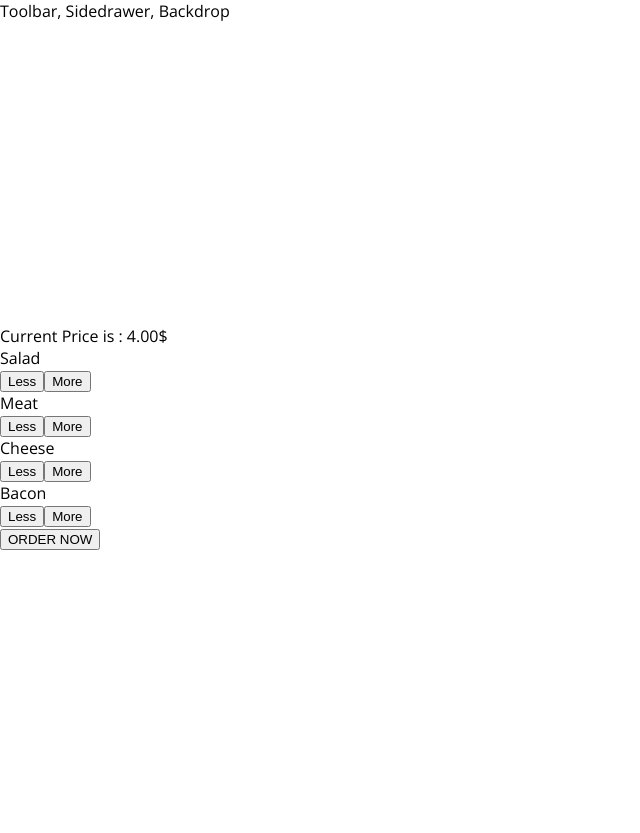
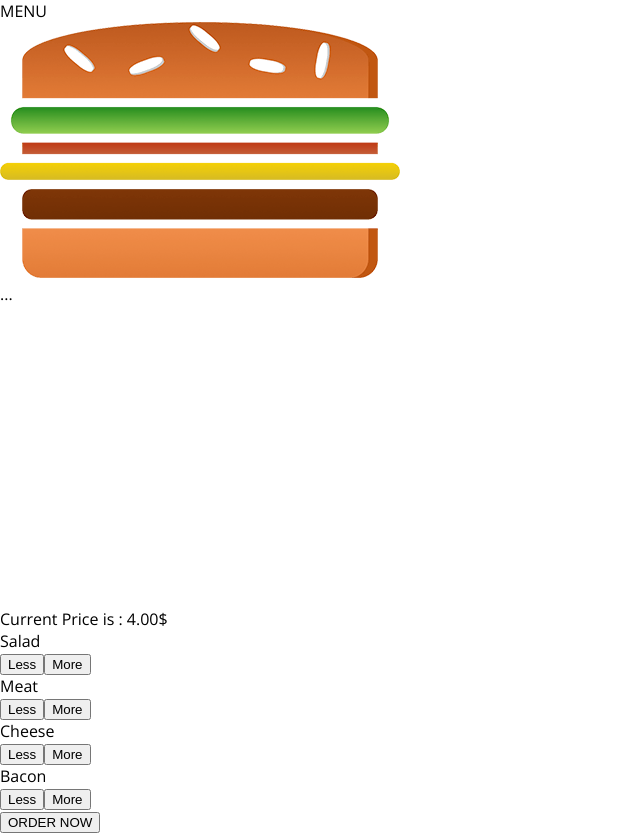
Before and after one commit to tarook1994/my-burger_builder_v1, a React app: page / in a window 1280 px wide. Shown: the whole page, without its empty margins (0-640 px from the left). Before the commit the page ends 800 px from the top, so only its background shows below. Built offline with nearby package versions, Linux system fonts and the light colour scheme.

Commit message:
Added toolbar with logo

```diff
--- a/src/components/Layout/Layout.css
+++ b/src/components/Layout/Layout.css
@@ -1,3 +1,3 @@
 .content {
-    margin-top: 16px;
+    margin-top: 72px;
 }
--- a/src/components/Layout/Layout.js
+++ b/src/components/Layout/Layout.js
@@ -1,6 +1,7 @@
 import React from 'react'
 import AUX from '../../hoc/auxilary'
 import classes from './Layout.css'
+import Toolbar from '../Navigation/Toolbar/Toolbar'
 
 const layout = (props) => {
 
@@ -8,9 +9,7 @@
 
         <AUX>
 
-            <div>
-            Toolbar, Sidedrawer, Backdrop
-            </div>
+            <Toolbar/>
 
             <main className={classes.content}>
                 {props.children}
--- /dev/null
+++ b/src/components/Logo/Logo.css
@@ -0,0 +1,12 @@
+.Logo {
+    background-color: white;
+    padding : 8px;
+    height: 80%;
+    box-sizing: border-box;
+    border-radius: 5px;
+}
+
+
+.Logo img {
+    height: 100%;
+}
--- /dev/null
+++ b/src/components/Logo/Logo.js
@@ -0,0 +1,16 @@
+import React from 'react';
+import Image from '../../assets/Images/burger-logo.png'
+import classes from './Logo.css'
+
+
+
+const logo = (props) => {
+    return (
+        <div className={classes.Logo}>
+            <img src={Image } alt={"My Image"}></img>
+    </div >
+    )
+
+}
+
+export default logo;
--- /dev/null
+++ b/src/components/Navigation/Toolbar/Toolbar.css
@@ -0,0 +1,19 @@
+.Toolbar {
+    height: 56px;
+    width: 100%;
+    position: fixed;
+    top: 0;
+    left: 0;
+    background-color: #703B09;
+    display: flex;
+    justify-content: space-between;
+    align-items: center;
+    padding: 0 20px;
+    box-sizing: border-box;
+    z-index: 90;
+}
+
+.Toolbar nav {
+    height: 100%;
+
+}
--- /dev/null
+++ b/src/components/Navigation/Toolbar/Toolbar.js
@@ -0,0 +1,17 @@
+import React from 'react';
+import classes from './Toolbar.css'
+import Logo from '../../Logo/Logo'
+
+const toolbar = (props) => {
+    return (
+        <header className={classes.Toolbar}>
+            <div>MENU</div>
+            <Logo />
+            <nav>
+                ...
+            </nav>
+        </header>
+    )
+}
+
+export default toolbar;
```
Also changed, not shown: src/assets/Images/burger-logo.png (added).
